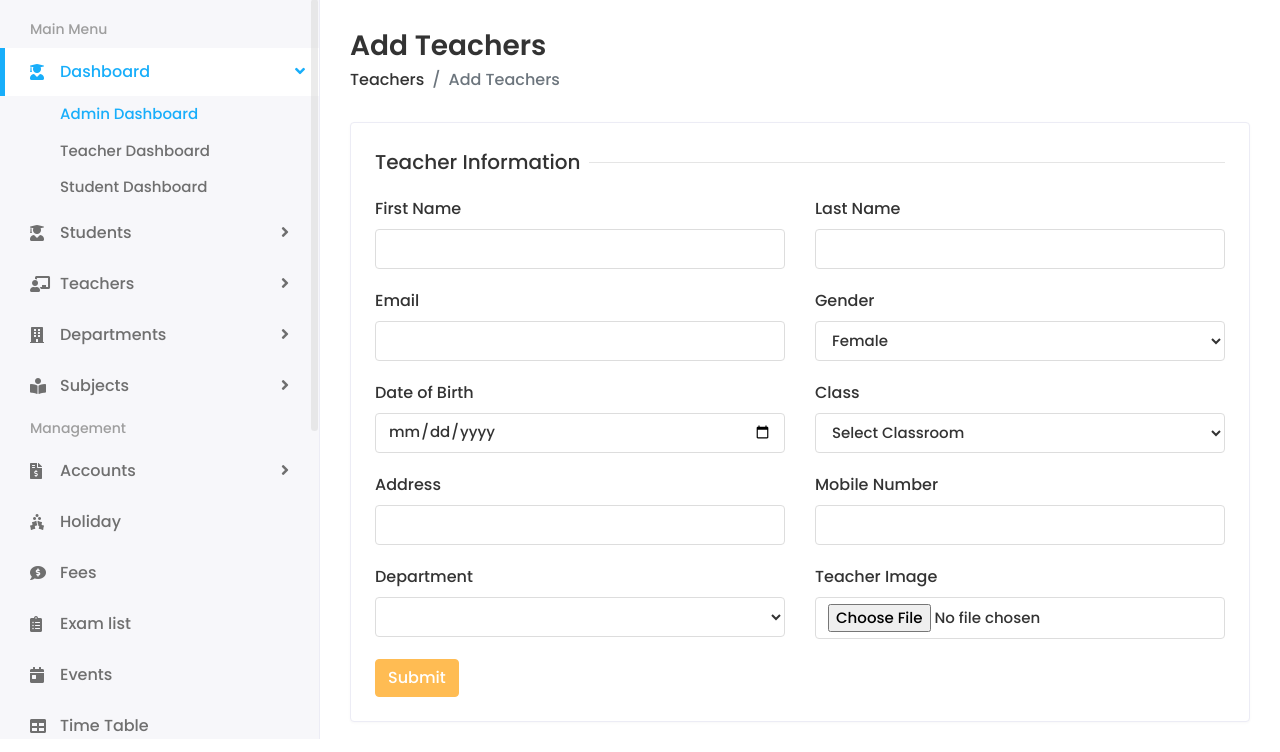
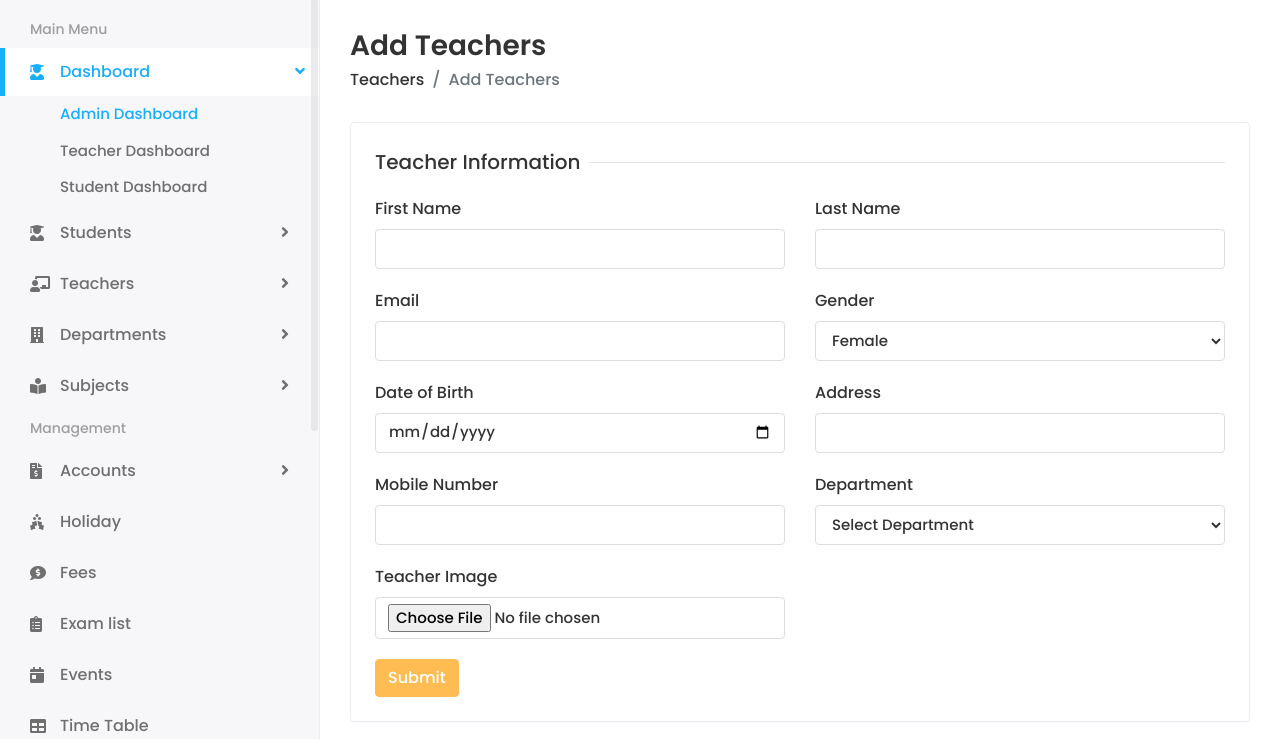
Before and after one commit to hbduy03/student-management-system, a Django app: page /teacher/add/ in a window 1280 px wide. Shown: the part 61-813 px from the top of the page. Run offline with Django 5.2, Linux system fonts and the light colour scheme; data comes from the database, SQL or seed files in the repository; data that the repository does not hold is empty; some libraries are stand-ins or nearby versions.

Commit message:
feature: add department object to teacher

```diff
--- a/teacher/views.py
+++ b/teacher/views.py
@@ -126,7 +126,7 @@ def edit_teacher(request, slug):
     return render(request, 'teachers/edit-teacher.html', context)
 
 def view_teacher(request, slug):
-    teacher = get_object_or_404(Teacher, teacher_id = slug)
+    teacher = get_object_or_404(Teacher, slug = slug)
     context ={
         'teacher': teacher
     }
--- a/templates/teachers/add-teacher.html
+++ b/templates/teachers/add-teacher.html
@@ -63,17 +63,6 @@
                                  </div>
                                  <div class="col-12 col-sm-6">
                                     <div class="form-group">
-                                       <label>Class</label>
-                                       <select class="form-control" name="student_class" required>
-                                          <option value="">Select Classroom</option>
-                                          {% for classroom in classrooms %}
-                                          <option value ="{{classroom.id}}">{{classroom.name}}</option>
-                                          {% endfor %}
-                                       </select>
-                                    </div>
-                                 </div>
-                                 <div class="col-12 col-sm-6">
-                                    <div class="form-group">
                                        <label>Address</label>
                                        <input type="text" class="form-control" name="address" required>
                                     </div>
@@ -88,8 +77,9 @@
                                     <div class="form-group">
                                        <label>Department</label>
                                        <select class="form-control" name="department">
-                                          {% for department in s %}
-                                          <option value ="{{departments.name}}">{{departments.name}}</option>
+                                          <option value ="">Select Department</option>
+                                          {% for department in departments %}
+                                          <option value ="{{department.id}}">{{department.name}}</option>
                                           {% endfor %}
                                        </select>
                                     </div>
--- a/templates/teachers/teachers.html
+++ b/templates/teachers/teachers.html
@@ -56,7 +56,7 @@
                                        <td>{{teacher.date_of_birth|date:"d M Y"}}</td>
                                        <td>{{teacher.department.name}}</td>
                                        <td>{{teacher.mobile_number}}</td>
-                                       <td>{{teacher.parent.present_address}}</td>
+                                       <td>{{teacher.address}}</td>
                                        <td class="text-right">
                                           <div class="actions">
                                              <a href="{% url 'edit_teacher' teacher.slug %}" class="btn btn-sm bg-success-light mr-2">
```
